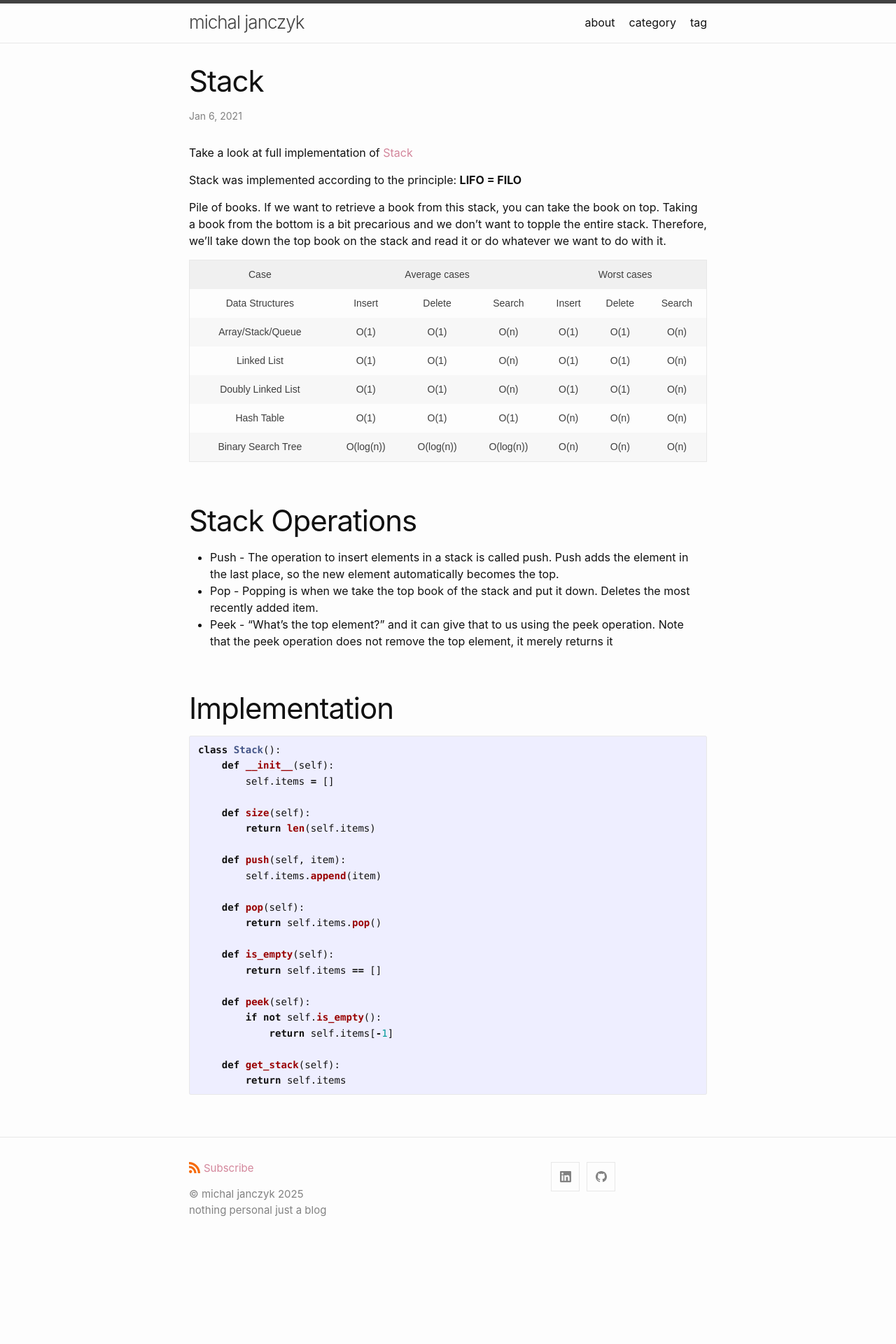
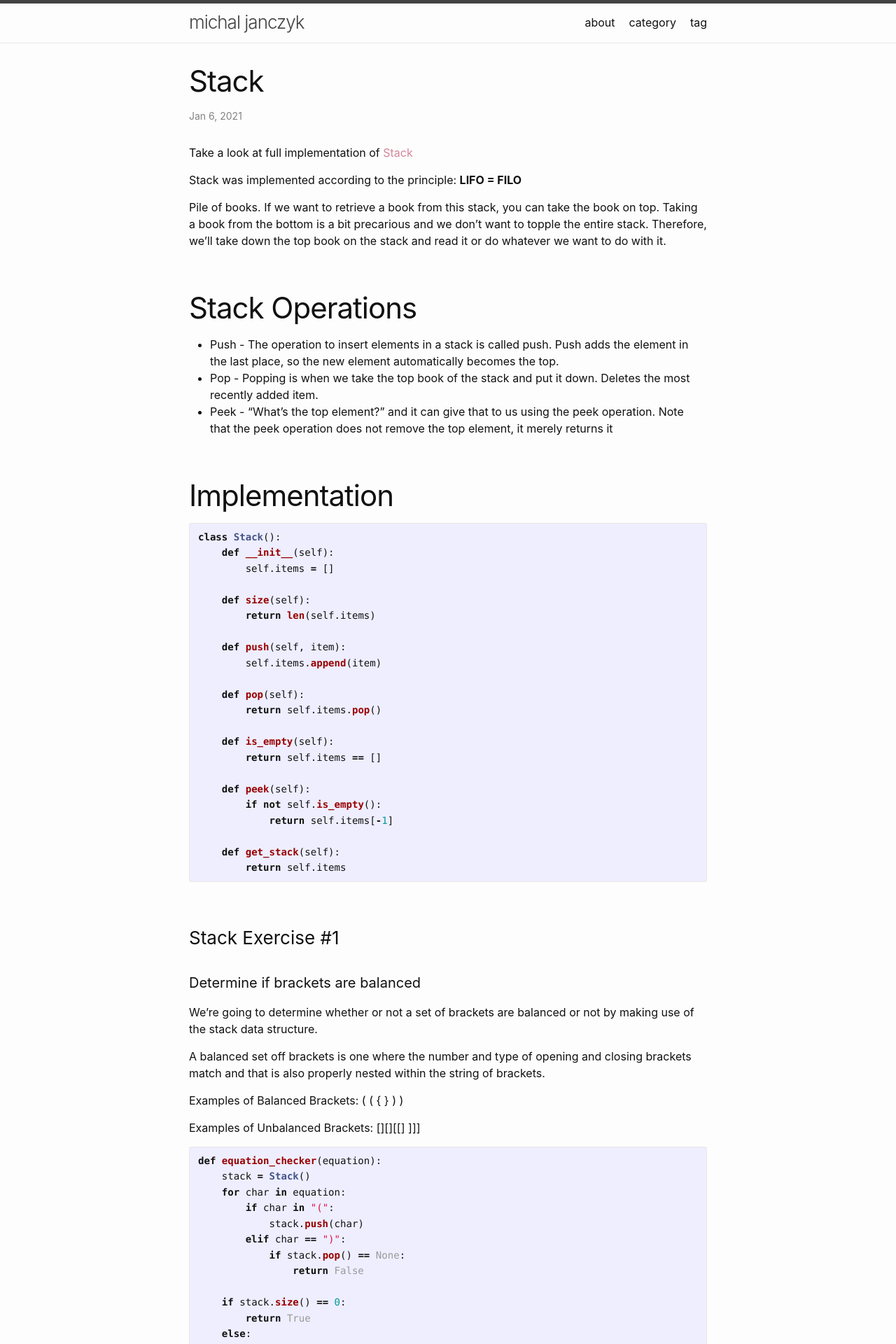
Before and after one commit to michal0janczyk/michaljanczyk.github.io, a Jekyll site: the page built from _posts/algorithms/2021-01-06-stack.markdown, in a window 1280 px wide. Shown: the top 1920 px of the page at 70% size. Built offline with Jekyll 4.4.1, drawn with Linux system fonts in a browser that asks for light colours; before the commit the page ends 1800 px from its top, so only the background shows below that; some of the changed text lies outside the part shown.

Commit message:
Update 2021-01-06-stack.markdown

````diff
--- a/_posts/algorithms/2021-01-06-stack.markdown
+++ b/_posts/algorithms/2021-01-06-stack.markdown
@@ -10,80 +10,6 @@
 Stack was implemented according to the principle: **LIFO = FILO**
 
 Pile of books. If we want to retrieve a book from this stack, you can take the book on top. Taking a book from the bottom is a bit precarious and we don’t want to topple the entire stack. Therefore, we’ll take down the top book on the stack and read it or do whatever we want to do with it.
-
-<style type="text/css">
-.tg  {border-collapse:collapse;border-spacing:0;}
-.tg td{border-style:solid;border-width:0px;font-family:Arial, sans-serif;font-size:14px;overflow:hidden;
-  padding:10px 5px;word-break:normal;}
-.tg th{border-style:solid;border-width:0px;font-family:Arial, sans-serif;font-size:14px;font-weight:normal;
-  overflow:hidden;padding:10px 5px;word-break:normal;}
-.tg .tg-zda1{border-color:inherit;font-family:Arial, Helvetica, sans-serif !important;;text-align:center;vertical-align:top}
-</style>
-<table class="tg">
-<thead>
-  <tr>
-    <th class="tg-zda1">Case</th>
-    <th class="tg-zda1" colspan="3">Average cases</th>
-    <th class="tg-zda1" colspan="3">Worst cases</th>
-  </tr>
-</thead>
-<tbody>
-  <tr>
-    <td class="tg-zda1">Data Structures</td>
-    <td class="tg-zda1">Insert</td>
-    <td class="tg-zda1">Delete</td>
-    <td class="tg-zda1">Search</td>
-    <td class="tg-zda1">Insert</td>
-    <td class="tg-zda1">Delete</td>
-    <td class="tg-zda1">Search</td>
-  </tr>
-  <tr>
-    <td class="tg-zda1">Array/Stack/Queue</td>
-    <td class="tg-zda1">O(1)</td>
-    <td class="tg-zda1">O(1)</td>
-    <td class="tg-zda1">O(n)</td>
-    <td class="tg-zda1">O(1)</td>
-    <td class="tg-zda1">O(1)</td>
-    <td class="tg-zda1">O(n)</td>
-  </tr>
-  <tr>
-    <td class="tg-zda1">Linked List</td>
-    <td class="tg-zda1">O(1)</td>
-    <td class="tg-zda1">O(1)</td>
-    <td class="tg-zda1">O(n)</td>
-    <td class="tg-zda1">O(1)</td>
-    <td class="tg-zda1">O(1)</td>
-    <td class="tg-zda1">O(n)</td>
-  </tr>
-  <tr>
-    <td class="tg-zda1">Doubly Linked List</td>
-    <td class="tg-zda1">O(1)</td>
-    <td class="tg-zda1">O(1)</td>
-    <td class="tg-zda1">O(n)</td>
-    <td class="tg-zda1">O(1)</td>
-    <td class="tg-zda1">O(1)</td>
-    <td class="tg-zda1">O(n)</td>
-  </tr>
-  <tr>
-    <td class="tg-zda1">Hash Table</td>
-    <td class="tg-zda1">O(1)</td>
-    <td class="tg-zda1">O(1)</td>
-    <td class="tg-zda1">O(1)</td>
-    <td class="tg-zda1">O(n)</td>
-    <td class="tg-zda1">O(n)</td>
-    <td class="tg-zda1">O(n)</td>
-  </tr>
-  <tr>
-    <td class="tg-zda1">Binary Search Tree</td>
-    <td class="tg-zda1">O(log(n))</td>
-    <td class="tg-zda1">O(log(n))</td>
-    <td class="tg-zda1">O(log(n))</td>
-    <td class="tg-zda1">O(n)</td>
-    <td class="tg-zda1">O(n)</td>
-    <td class="tg-zda1">O(n)</td>
-  </tr>
-</tbody>
-</table>
 
 # Stack Operations
 - Push - The operation to insert elements in a stack is called push. Push adds the element in the last place, so the new element automatically becomes the top.
@@ -115,3 +41,115 @@
     def get_stack(self):
         return self.items
 ```
+
+### Stack Exercise #1
+#### Determine if brackets are balanced
+
+We’re going to determine whether or not a set of brackets are balanced or not by making use of the stack data structure.
+
+A balanced set off brackets is one where the number and type of opening and closing brackets match and that is also properly nested within the string of brackets.
+
+Examples of Balanced Brackets: ( ( { } ) )
+
+Examples of Unbalanced Brackets: [][][[] ]]]
+
+```python
+def equation_checker(equation):
+    stack = Stack()
+    for char in equation:
+        if char in "(":
+            stack.push(char)
+        elif char == ")":
+            if stack.pop() == None:
+                return False
+
+    if stack.size() == 0:
+        return True
+    else:
+        return False
+```
+An advanced version that can differentiate between all corner cases like ((.
+```python
+def is_match(p1, p2):
+    if p1 == "(" and p2 == ")":
+        return True
+    elif p1 == "{" and p2 == "}":
+        return True
+    elif p1 == "[" and p2 == "]":
+        return True
+    else:
+        return False
+
+def is_paren_balanced(paren_string):
+    s = Stack()
+    is_balanced = True
+    index = 0
+
+    while index < len(paren_string) and is_balanced:
+        paren = paren_string[index]
+        if paren in "([{":
+            s.push(paren)
+        else:
+            if s.is_empty():
+                is_balanced = False
+            else:
+                top = s.pop()
+                if not is_match(top, paren):
+                    is_balanced = False
+        index += 1
+
+    if s.is_empty() and is_balanced:
+        return True
+    else:
+        return False
+```
+
+### Stack Exercise #2
+#### Reverse String
+
+In pythonic way:
+
+```python
+input_str = "Test"
+print(input_str[::-1])
+```
+
+Using stack. We push all the characters of the string onto the stack, and due to the First-In, Last-Out property of stack, we get all the characters in reverse order when we pop them off the stack.
+
+```python
+def reverse_string(input_str):
+    stack = Stack()
+    result = ""
+
+    for i in range(len(input_str)):
+        stack.push(input_str[i])
+
+    while not stack.is_empty():
+        result += stack.pop()
+    return result
+```
+
+### Stack Exercise #3
+#### Convert decimal integer to binary
+
+The following code helps us to evaluate whether our implementation is correct or not:
+
+```
+  print(int(convert_int_to_bin(56),2)==56)
+```
+
+In this problem, the First-In, Last-Out property of the stack has enabled us to store the binary bits from the MSB (Most Significant Bit) to the LSB (Least Significant Bit), although we get the values in reverse order by the division by 2 method.
+
+```python
+def convert_int_to_bin(dec_num):
+    stack = Stack()
+    while dec_num > 0:
+        remainder = dec_num % 2
+        stack.push(remainder)
+        dec_num = dec_num // 2
+
+    bin_num = ""
+    while not stack.is_empty():
+        bin_num += str(stack.pop())
+    return bin_num
+```
````
